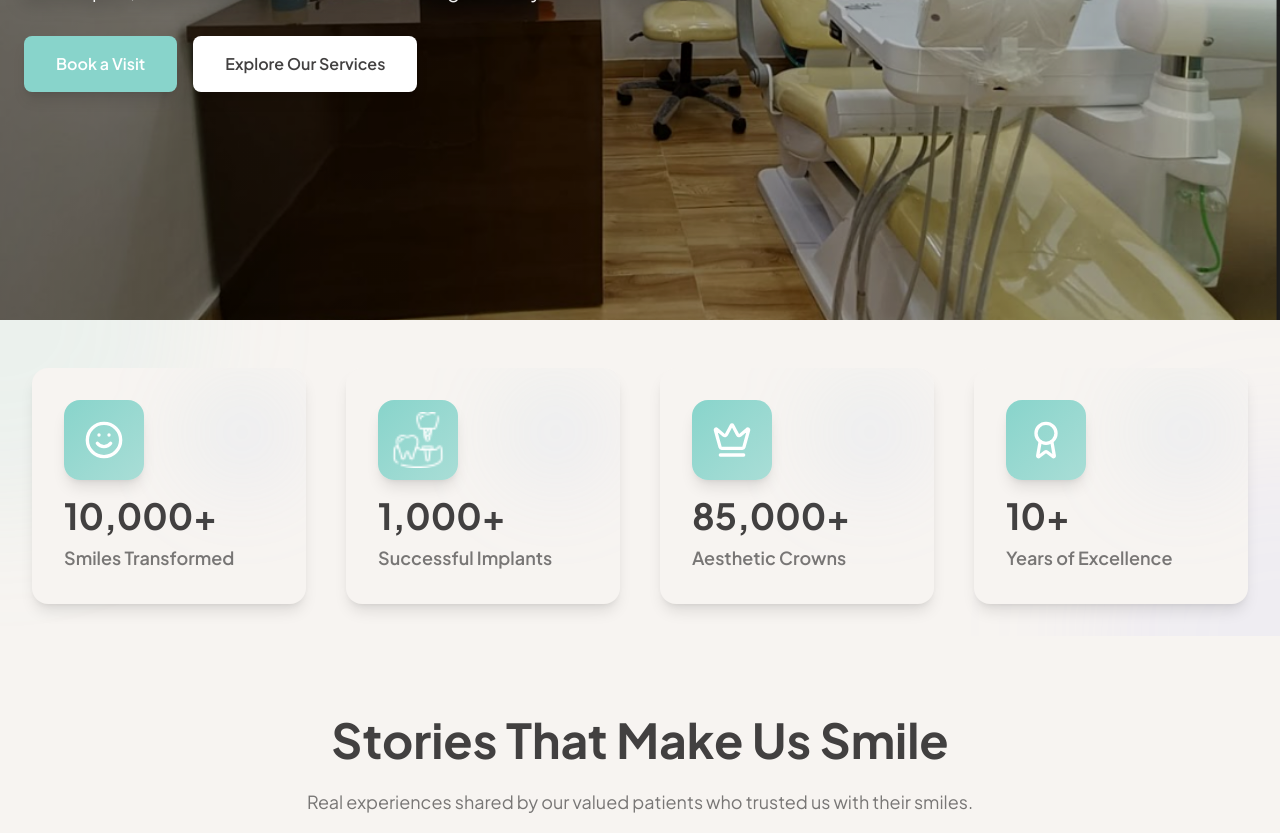
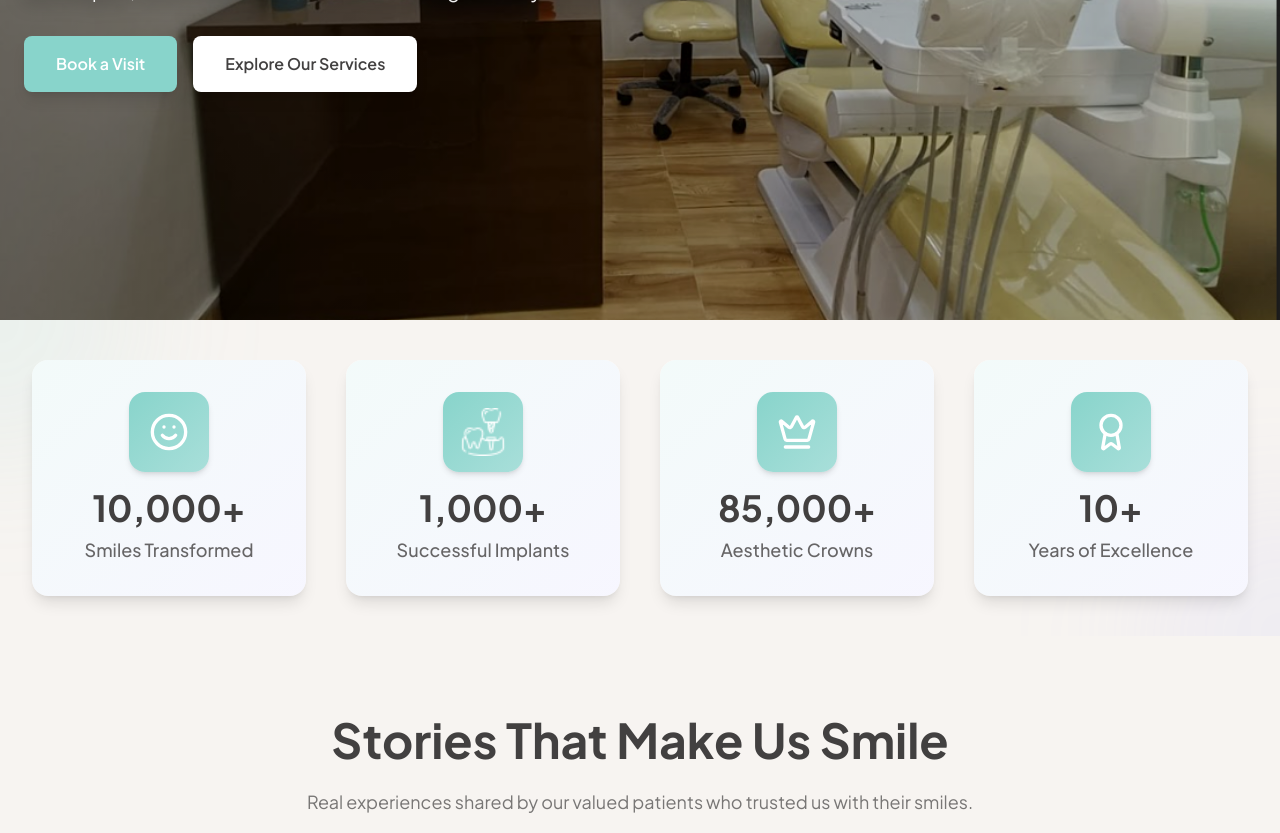
Before and after one commit to anshjaiswal11/32dentelavenue, a React (Vite) app: page / in a window 1280 px wide. Shown: the part 480-1313 px from the top of the page. Built offline with nearby package versions, Linux system fonts and the light colour scheme.

Commit message:
banner updated

```diff
--- a/src/components/banner.jsx
+++ b/src/components/banner.jsx
@@ -1,7 +1,7 @@
 import React from 'react';
 import { motion } from 'framer-motion';
-import { Smile, Timer, Crown, Award } from 'lucide-react';
-import implantIcon from '../assets/images/implant.png'; // ⬅️ update the path to your PNG file
+import { Smile, Crown, Award } from 'lucide-react';
+import implantIcon from '../assets/images/implant.png'; // ⬅️ Update path if needed
 
 const stats = [
   {
@@ -11,7 +11,7 @@ const stats = [
   {
     value: '1,000+',
     label: 'Successful Implants',
-    customIcon: implantIcon, // ⬅️ Custom image icon
+    customIcon: implantIcon,
   },
   {
     value: '85,000+',
@@ -20,25 +20,25 @@ const stats = [
   {
     value: '10+',
     label: 'Years of Excellence',
-  }
+  },
 ];
 
 const iconComponents = {
   0: Smile,
-  1: null, // will use custom PNG for this
+  1: null,
   2: Crown,
   3: Award,
 };
 
 const Banner = () => {
   return (
-    <div className="relative overflow-hidden bg-[#f7f4f1] py-12 pb-8 px-4 sm:px-6 lg:px-8">
+    <div className="relative overflow-hidden bg-[#f7f4f1] py-10 px-4 sm:px-6 lg:px-8">
       {/* Decorative Backgrounds */}
-      <div className="absolute top-0 left-0 w-96 h-96 bg-[#88d4cb]/10 rounded-full blur-3xl -translate-x-1/2 -translate-y-1/2"></div>
-      <div className="absolute bottom-0 right-0 w-96 h-96 bg-[#afabfd]/10 rounded-full blur-3xl translate-x-1/2 translate-y-1/2"></div>
+      <div className="absolute top-0 left-0 w-72 h-72 bg-[#88d4cb]/10 rounded-full blur-3xl -translate-x-1/2 -translate-y-1/2"></div>
+      <div className="absolute bottom-0 right-0 w-72 h-72 bg-[#afabfd]/10 rounded-full blur-3xl translate-x-1/2 translate-y-1/2"></div>
 
       <div className="max-w-7xl mx-auto relative">
-        <div className="grid grid-cols-1 gap-10 sm:grid-cols-2 lg:grid-cols-4">
+        <div className="grid grid-cols-2 sm:grid-cols-2 md:grid-cols-4 gap-6 sm:gap-8 lg:gap-10">
           {stats.map((stat, index) => {
             const IconComponent = iconComponents[index];
 
@@ -48,34 +48,33 @@ const Banner = () => {
                 initial={{ opacity: 0, y: 20 }}
                 animate={{ opacity: 1, y: 0 }}
                 transition={{ delay: index * 0.1 }}
-                className="relative"
               >
-                <div className="bg-[#f7f4f1] rounded-2xl p-8 shadow-lg relative overflow-hidden">
-                  {/* Light Accent */}
-                  <div className="absolute top-0 right-0 w-32 h-32 bg-gradient-to-br from-[#88d4cb]/10 to-[#afabfd]/10 rounded-full blur-2xl"></div>
+                <div className="relative bg-white rounded-2xl p-6 sm:p-8 flex flex-col items-center justify-center text-center shadow-lg overflow-hidden">
+                  {/* Gradient Accent */}
+                  <div className="absolute inset-0 bg-gradient-to-br from-[#88d4cb]/10 to-[#afabfd]/10 rounded-2xl"></div>
 
                   {/* Icon */}
-                  <div className="relative mb-4">
-                    <div className="w-20 h-20 rounded-2xl bg-gradient-to-br from-[#88d4cb] to-[#88d4cb]/70 flex items-center justify-center shadow-lg">
+                  <div className="relative z-10 flex items-center justify-center w-16 h-16 sm:w-20 sm:h-20 mb-4 rounded-2xl bg-gradient-to-br from-[#88d4cb] to-[#88d4cb]/70 shadow-md">
                     {stat.customIcon ? (
                       <img
                         src={stat.customIcon}
                         alt={stat.label}
-                          className="w-14 h-14 object-contain"
+                        className="w-10 h-10 sm:w-12 sm:h-12 object-contain"
                       />
                     ) : (
-                        <IconComponent className="w-10 h-10 text-white" />
+                      <IconComponent className="w-8 h-8 sm:w-10 sm:h-10 text-white" />
                     )}
-                    </div>
                   </div>
 
                   {/* Text */}
-                  <h3 className="text-4xl font-bold text-[#424040] mb-2">
+                  <div className="relative z-10">
+                    <h3 className="text-2xl sm:text-3xl md:text-4xl font-bold text-[#424040] mb-1 sm:mb-2">
                       {stat.value}
                     </h3>
-                  <p className="text-lg font-semibold text-[#424040]/70">
+                    <p className="text-sm sm:text-base md:text-lg font-medium text-[#424040]/80">
                       {stat.label}
                     </p>
+                  </div>
                 </div>
               </motion.div>
             );
```
Lines whose indentation alone changed are shown as unchanged.
